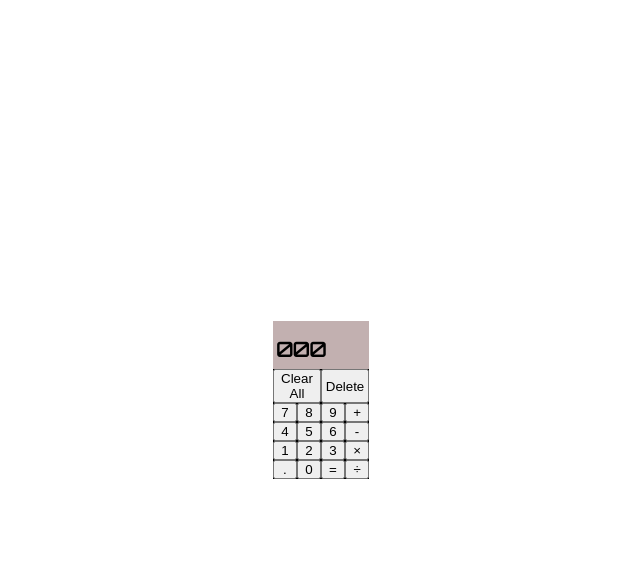
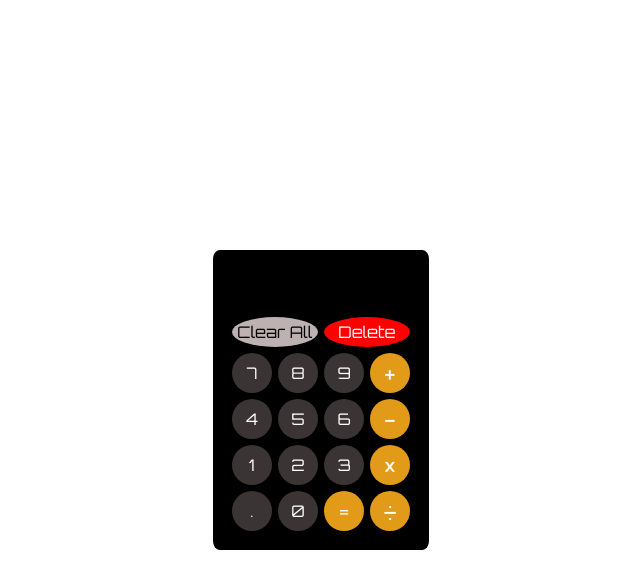
Before and after one commit to junjie9145/calculator, a plain HTML site: page index.html in a window 1280 px wide. Both pictures are taken after a click on the button "Clear All". Shown: the whole page, without its empty margins (319-959 px from the left). Drawn offline with Linux system fonts and the light colour scheme.

Commit message:
Coded entering number display, and clear all button

```diff
--- a/app.js
+++ b/app.js
@@ -0,0 +1,38 @@
+//dec var
+const display = document.querySelector('.display-txt');
+const numberButtons = document.querySelectorAll('.number-btn');
+const clearAll = document.querySelector('.clear');
+let displayNumber = '';
+
+
+
+
+//update display
+let numArray = [];
+numberButtons.forEach(button => {
+    button.addEventListener('click', function() {
+        numArray.push(button.textContent);
+        if (numArray.length >10) {
+            numArray.slice(0, 9);
+            return numArray;
+        }
+        displayNumber = numArray.join('');
+        display.textContent = displayNumber;
+        console.table(numArray);
+    })
+})
+// delete button
+const deleteBtn = document.querySelector('.delete');
+deleteBtn.addEventListener('click', ()=>{
+    numArray = numArray.splice(-1, 1);
+    console.table(numArray);
+})
+
+
+//clear all function
+const clear = () => {
+    numArray = [];
+    displayNumber = '';
+    display.textContent = '';
+}
+clearAll.addEventListener('click', clear);
--- a/index.html
+++ b/index.html
@@ -12,11 +12,11 @@
     <section class="back">
         <section class="calculator">
             <div class="display">
-                <h1>000</h1>
+                <h1 class="display-txt"></h1>
             </div>
             <div class="delete-btn">
                 <button class="clear">Clear All</button>
-                <button class="clear">Delete</button>
+                <button class="delete">Delete</button>
             </div>
             <section class="num-opp">
                     <button class="number-btn" >7</button>
@@ -32,11 +32,12 @@
                     <button class="number-btn">3</button>
                     <button class="opp">&times;</button>
                     <button class="number-btn">.</button>
-                    <button class="number-btn" "zero">0</button>
+                    <button class="number-btn">0</button>
                     <button class="equals">=</button>
                     <button class="opp">&divide;</button>
         </section>
         </section>
     </section>
+    <script src="app.js"></script>
 </body>
 </html>
--- a/styles/stylesheet.scss
+++ b/styles/stylesheet.scss
@@ -7,6 +7,7 @@
 }
 html {
     font-family: 'Orbitron', sans-serif;
+    color: white;
 }
 .back {
     height: 100vh;
@@ -18,17 +19,25 @@ html {
 
 .calculator {
     background-color: black;
+    padding: 1rem;
+    border-radius: 3%;
 
 }
-
+button {
+    cursor: pointer;
+    font-family: 'Orbitron', sans-serif;
+    font-size: 1rem;
+}
 .display {
     height: 3em;
-    background-color: rgb(194, 176, 176);
+    background-color: black;
     padding-top: 16px;
     padding-left: 3px;
     h1 {
         text-align: left;
         font-size: 20px;
+        overflow: hidden;
+        max-width: 10ch;
     }
 }
 
@@ -37,8 +46,21 @@ html {
     justify-content: space-evenly;
     button{
         width: 50%;
+        border: none;
+        padding: 5px;
+        border-radius: 50%;
+        margin: 3px;
     }
+
 }
+.clear {
+    background-color: rgb(189, 177, 177);
+
+}
+.delete {
+    color: white;
+    background-color: red;
+    }
 
 .num-opp {
     display: grid;
@@ -46,4 +68,22 @@ html {
     width: 100%;
     grid-template-rows: 1fr 1fr 1fr 1fr;
     grid-template-columns: 1fr 1fr 1fr 1fr;
+    button {
+        border-radius: 50%;
+        border: none;
+        height: 2.5rem;
+        width: 2.5rem;
+        color: white;
+        margin: 3px;
     }
+    }
+    .number-btn {
+        background-color: rgb(59, 52, 52);
+    }
+    .opp {
+        background-color: rgb(226, 155, 24);
+        font-size: 1.5rem;
+     }
+        .equals {
+            background-color: rgb(226, 155, 24);
+     }
```
Also changed, not shown: styles/stylesheet.css, 1 other file.
